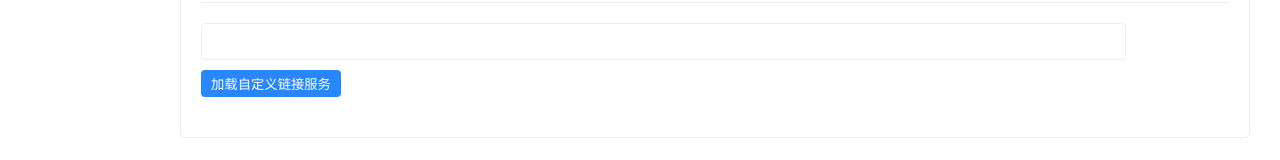
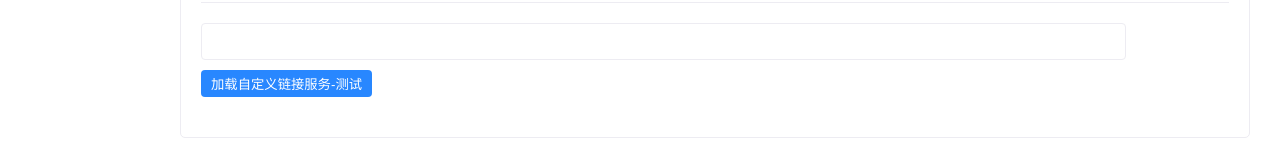
Before and after one commit to mengseeker/nlink, a Vue app in the folder frontend/: page / in a window 1280 px wide. Both pictures are taken after a click on the element "全局配置". Shown: the part 309-469 px from the top of the page. Built offline with nearby package versions, Linux system fonts and the light colour scheme.

Commit message:
feat: 前端初始化

```diff
--- a/frontend/ipc/index.js
+++ b/frontend/ipc/index.js
@@ -6,8 +6,11 @@ export const ipcEmit = async (name, args) => {
   switch (name) {
     case 'restart':
       res = await Restart(args)
+      break
     case 'logs':
       res = await Logs(args)
+      break
   }
+  console.log(name, res, 'ipcEmitReturn')
   return res
 }
--- a/frontend/src/App.vue
+++ b/frontend/src/App.vue
@@ -7,6 +7,9 @@
     <template v-else-if="active === 'general'">
       <General />
     </template>
+    <template v-else-if="active === 'log'">
+      <Log />
+    </template>
   </Layout>
 </template>
 
@@ -14,6 +17,7 @@
 import Layout from './components/layout/index.vue'
 import Profiles from './components/profiles/index.vue'
 import General from './components/general/index.vue'
+import Log from './components/log/index.vue'
 
 import { ref } from 'vue'
 
--- a/frontend/src/components/general/index.vue
+++ b/frontend/src/components/general/index.vue
@@ -21,7 +21,7 @@
         <div style="margin-bottom: 10px">
           <input v-model="url">
         </div>
-        <button @click="reload">加载自定义链接服务</button>
+        <button @click="reload">加载自定义链接服务-测试</button>
       </div>
     </div>
   </div>
--- a/frontend/src/components/log/index.vue
+++ b/frontend/src/components/log/index.vue
@@ -21,7 +21,7 @@
 </template>
 
 <script setup>
-import { onUnmounted } from 'vue'
+import { onUnmounted, ref } from 'vue'
 import { ipcEmit } from '@ipc'
 
 let logs = ref([])
```
